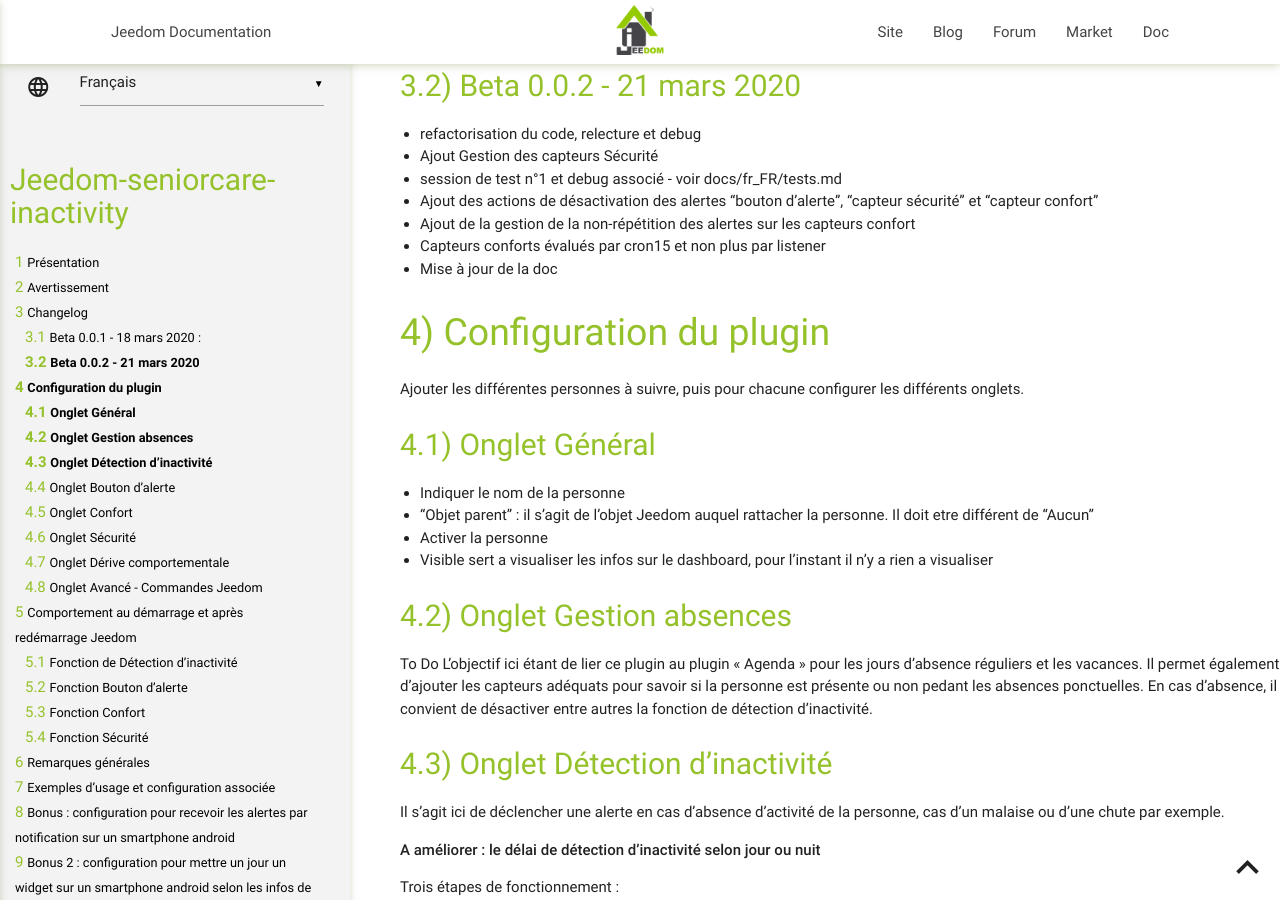
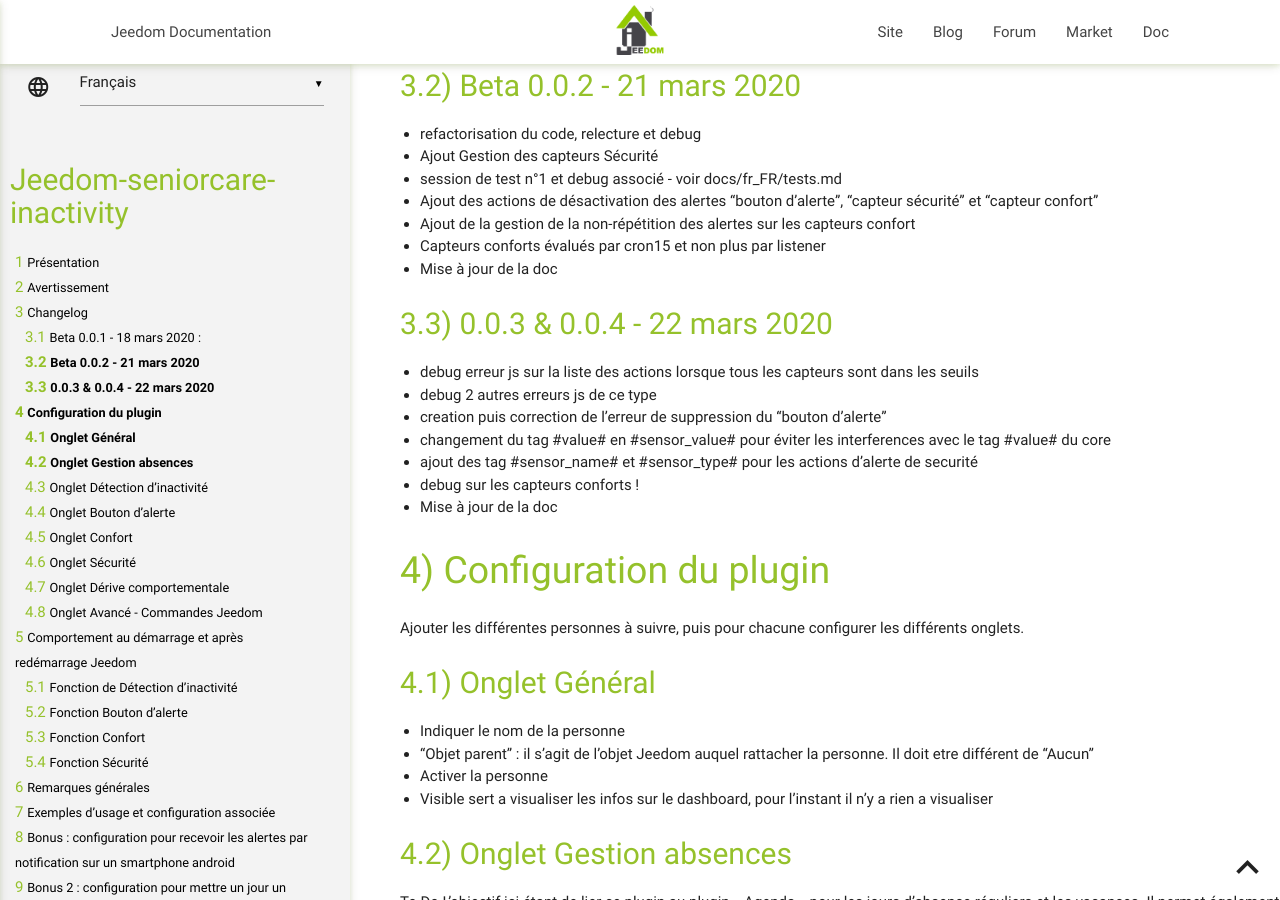
Before and after one commit to AgP42/Jeedom-SeniorCare-Inactivity, a Jekyll site: the page built from docs/fr_FR/index.md, in a window 1280 px wide and 900 px high, scrolled down 847 px. Built offline with Jekyll 4.4.1, drawn with Linux system fonts in a browser that asks for light colours; our own code applies the rules of GitHub Pages for plain Markdown files.

Commit message:
update changelog dans la doc

```diff
--- a/docs/fr_FR/index.md
+++ b/docs/fr_FR/index.md
@@ -40,6 +40,17 @@
 * Ajout des actions de désactivation des alertes "bouton d'alerte", "capteur sécurité" et "capteur confort"
 * Ajout de la gestion de la non-répétition des alertes sur les capteurs confort
 * Capteurs conforts évalués par cron15 et non plus par listener
+* Mise à jour de la doc
+
+0.0.3 & 0.0.4 - 22 mars 2020
+---
+
+* debug erreur js sur la liste des actions lorsque tous les capteurs sont dans les seuils
+* debug 2 autres erreurs js de ce type
+* creation puis correction de l'erreur de suppression du "bouton d'alerte"
+* changement du tag #value# en #sensor_value# pour éviter les interferences avec le tag #value# du core
+* ajout des tag #sensor_name# et #sensor_type# pour les actions d'alerte de securité
+* debug sur les capteurs conforts !
 * Mise à jour de la doc
 
 
```
